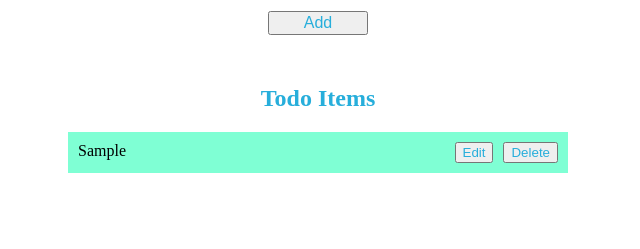
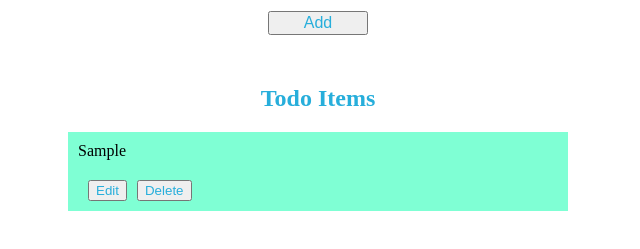
Before and after one commit to udaybhargav23/React-Practice---2---Todo-List, a React app: page / in a window 1280 px wide. Both pictures are taken after typing "Sample" into the empty fields and a click on the button "Add". Shown: the part 149-398 px from the top of the page, without its empty margins (322-962 px from the left). Built offline with nearby package versions, Linux system fonts and the light colour scheme.

Commit message:
layout change

```diff
--- a/src/components/App.js
+++ b/src/components/App.js
@@ -99,8 +99,8 @@ function App() {
                               </button>
                            </div>
                         )}
-                        <div className="list-content">
-                           <span>{item.note}</span>
+
+                        {item.note}
                         <div className="actions">
                            <button
                               className="editTask"
@@ -113,7 +113,6 @@ function App() {
                               Delete
                            </button>
                         </div>
-                        </div>
                      </li>
                   ))}
                </ul>
--- a/src/styles/App.css
+++ b/src/styles/App.css
@@ -67,6 +67,10 @@ ul li {
    justify-content: space-between;
 }
 
+.actions {
+   margin-top: 20px;
+}
+
 .actions button {
    margin-left: 10px;
 }
```
Lines whose indentation alone changed are shown as unchanged.
